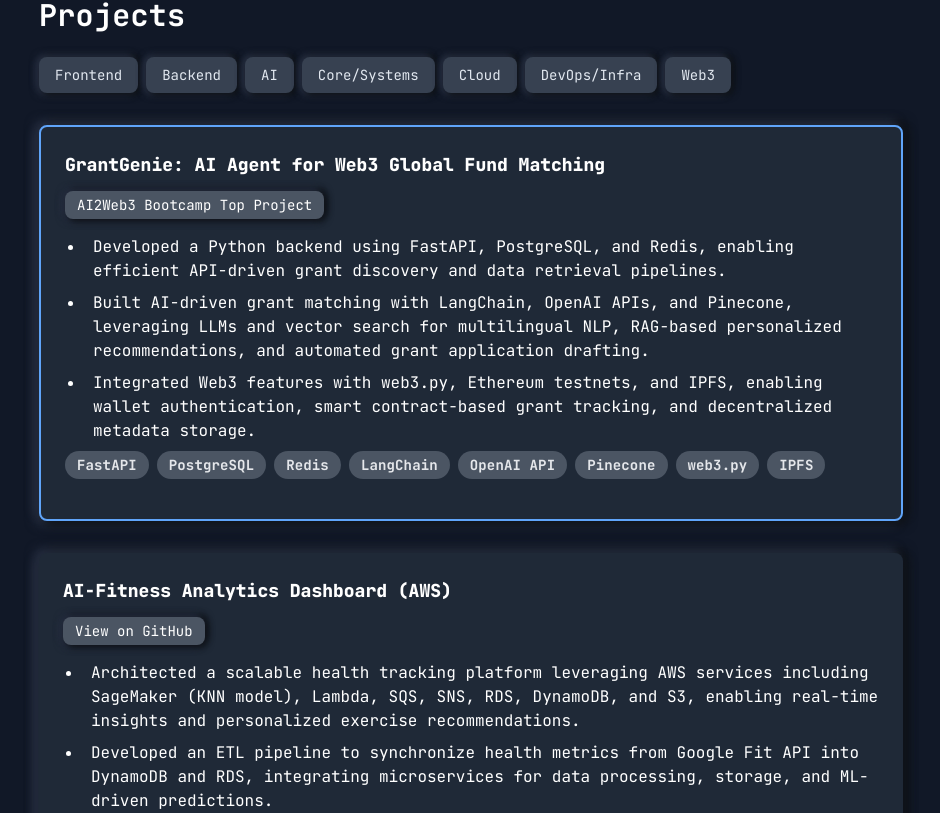
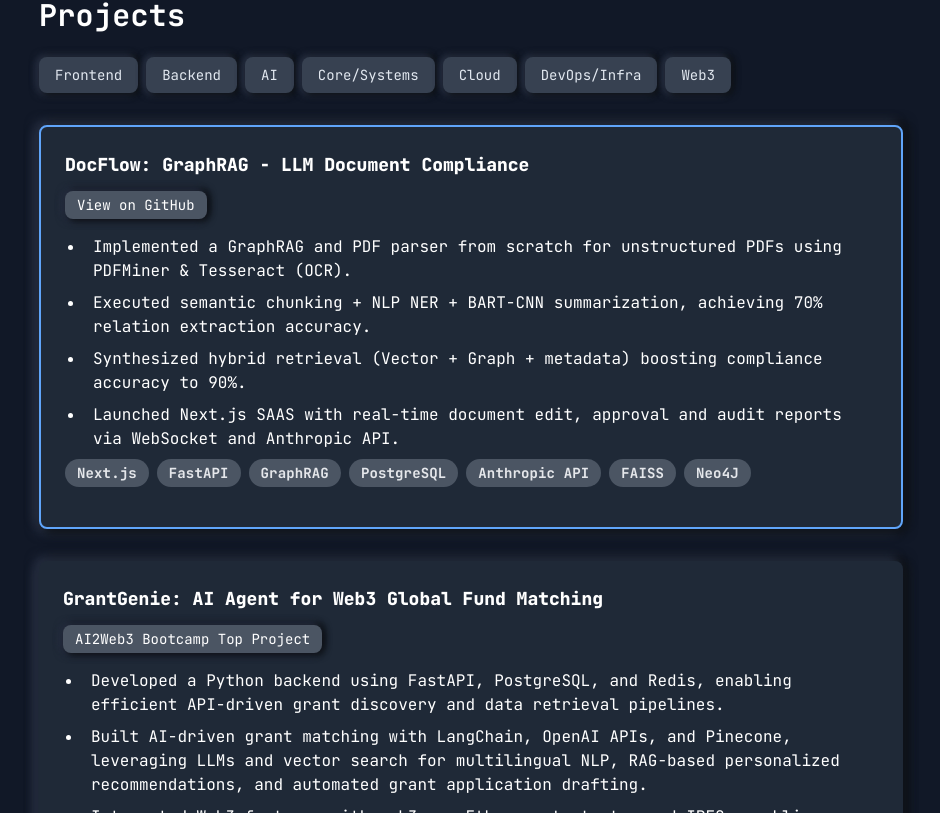
Before and after one commit to TechPertz/techpertz.github.io, a Next.js app: page / in a window 1280 px wide. Shown: the part 4927-5740 px from the top of the page, without its empty margins (169-1109 px from the left). Built offline with nearby package versions, Linux system fonts and the light colour scheme.

Commit message:
adding docflow to projects and resume

```diff
--- a/app/data/projects.ts
+++ b/app/data/projects.ts
@@ -10,6 +10,29 @@ export interface Project {
 }
 
 export const projects: Project[] = [
+  {
+    code: "DocFlow",
+    title: "DocFlow: GraphRAG - LLM Document Compliance",
+    description: [
+      "Implemented a GraphRAG and PDF parser from scratch for unstructured PDFs using PDFMiner & Tesseract (OCR).",
+      "Executed semantic chunking + NLP NER + BART-CNN summarization, achieving 70% relation extraction accuracy.",
+      "Synthesized hybrid retrieval (Vector + Graph + metadata) boosting compliance accuracy to 90%.",
+      "Launched Next.js SAAS with real-time document edit, approval and audit reports via WebSocket and Anthropic API."
+    ],
+    tags: [
+      "Next.js",
+      "FastAPI",
+      "GraphRAG",
+      "PostgreSQL",
+      "Anthropic API",
+      "FAISS",
+      "Neo4J"
+    ],
+    domain: ["AI", "Frontend", "Backend", "Cloud"],
+    link: "https://www.github.com/techpertz/docflow",
+    isLinkClickable: true,
+    linkText: "View on GitHub",
+  },
   {
     code: "GrantGenie",
     title: "GrantGenie: AI Agent for Web3 Global Fund Matching",
@@ -52,7 +75,7 @@ export const projects: Project[] = [
       "SQS",
     ],
     domain: ["AI", "Frontend", "Backend", "Cloud", "DevOps/Infra"],
-    link: "https://github.com/yourusername/Fitness-Analytics-Dashboard",
+    link: "https://github.com/techpertz/Fitness-Analytics-Dashboard",
     isLinkClickable: true,
     linkText: "View on GitHub",
   },
@@ -113,7 +136,7 @@ export const projects: Project[] = [
     ],
     tags: ["C++", "Linux", "Shell", "Git"],
     domain: ["Core/Systems"],
-    link: "https://github.com/yourusername/Disk-IO-Optimization",
+    link: "https://github.com/techpertz/Disk-IO-Optimization",
     isLinkClickable: true,
     linkText: "View on GitHub",
   },
@@ -224,7 +247,7 @@ export const projects: Project[] = [
     ],
     tags: ["Flutter", "Firebase", "FireAuth", "Cloud Firestore", "Dart"],
     domain: ["Frontend", "Backend", "Cloud"],
-    link: "https://github.com/yourusername/reetnandy.com",
+    link: "https://github.com/techpertz/reetnandy.com",
     isLinkClickable: true,
     linkText: "View on GitHub",
   },
--- /dev/null
+++ b/app/resume-ai/page.tsx
@@ -0,0 +1,5 @@
+import { redirect } from 'next/navigation';
+
+export default function ResumeRedirect() {
+  redirect('/ReetNandy_SdeAI.pdf');
+}
```
Also changed, not shown: 2 other files (tests, documents, lock files or other folders).
